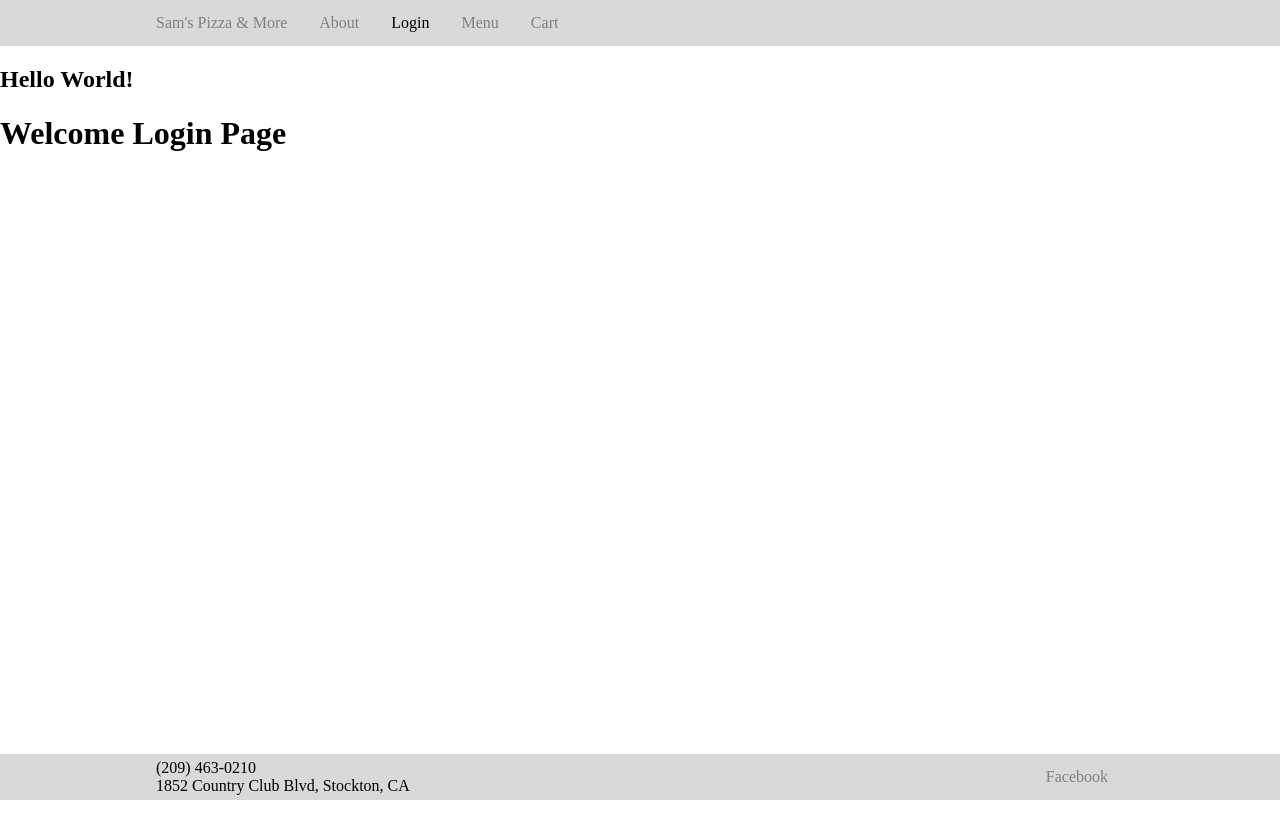
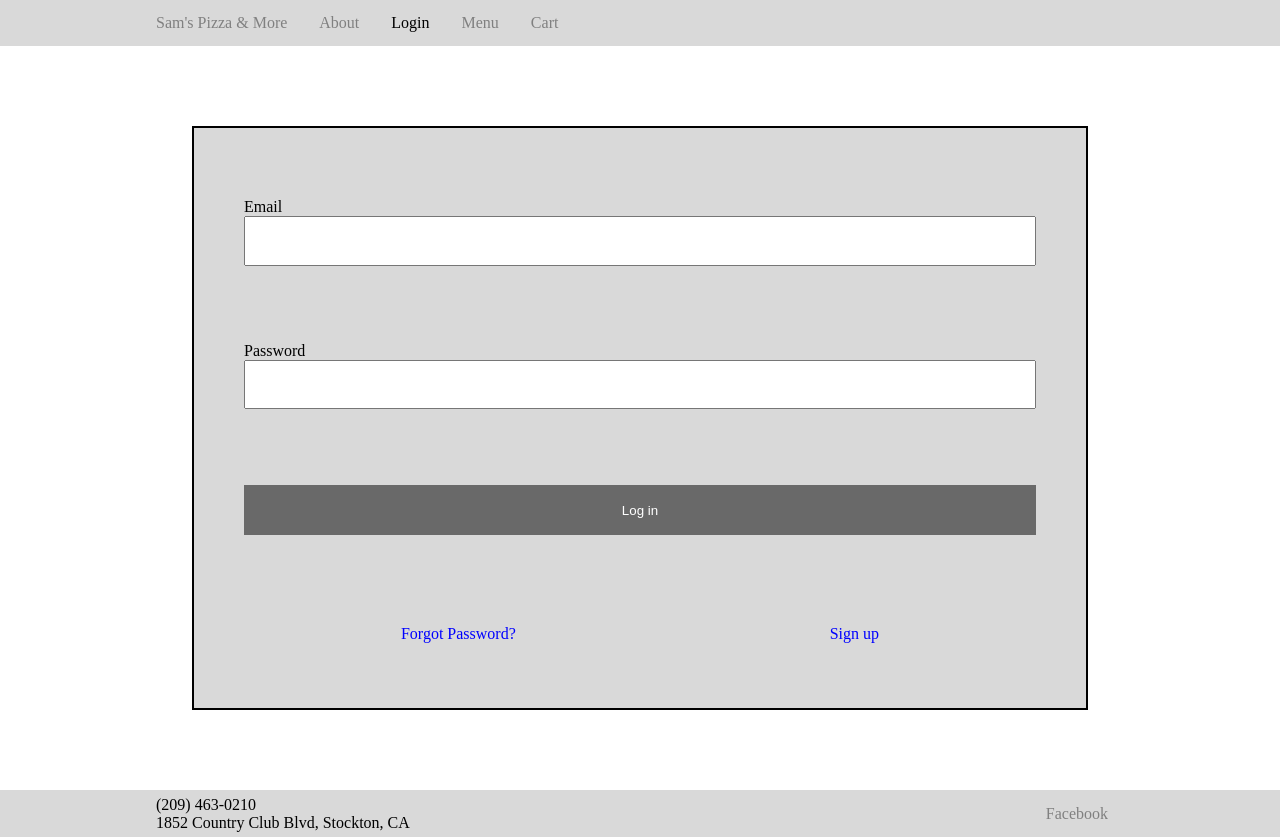
Before and after one commit to JLanderman/Big-Larry---Pizza-Website, a React (Create React App) app in the folder my-frontend/: page /login in a window 1280 px wide. Before the commit the page ends 800 px from the top, so only its background shows below. Built offline with nearby package versions, Linux system fonts and the light colour scheme.

Commit message:
BIG-92: Create login page

```diff
--- a/my-frontend/src/App.js
+++ b/my-frontend/src/App.js
@@ -4,7 +4,8 @@ import Navbar from './components/Navbar';
 import Footer from './components/Footer';
 import { BrowserRouter as Router, Routes, Route } from 'react-router-dom';
 import About from './pages/about';
-import { Home, Login, Menu, Cart } from './pages';
+import Login from './pages/login';
+import { Home, Menu, Cart } from './pages';
 
 const styles = {
 	appContainer : {
@@ -20,8 +21,8 @@ function App() {
 return (
 	<Router>
 	<div id="app-container" style={styles.appContainer}>
+		<Navbar />
 		<div id="content-wrap" style={styles.contentWrap}>
-				<Navbar />
 			<Routes>
 				<Route path='/' element={<Home/>} />
 				<Route path='/about' element={<About/>} />
--- a/my-frontend/src/pages/index.js
+++ b/my-frontend/src/pages/index.js
@@ -8,19 +8,6 @@ return (
 		</h2>
 		<h1>
 			Welcome Home Page
-		</h1>
-	</div>
-);
-};
-
-const Login = () => {
-return (
-	<div>
-		<h2>
-			Hello World!
-		</h2>
-		<h1>
-			Welcome Login Page
 		</h1>
 	</div>
 );
@@ -52,4 +39,4 @@ return (
 );
 };
 
-export { Home, Login, Menu, Cart };
+export { Home, Menu, Cart };
--- a/my-frontend/src/pages/login.js
+++ b/my-frontend/src/pages/login.js
@@ -1,16 +1,78 @@
 import React from 'react';
+import styled from 'styled-components';
+
+const styles = {
+  container: {
+    backgroundColor: '#D9D9D9',
+    margin: '10vh 15vw',
+    padding: '50px',
+    height: '60vh',
+    border: '2px solid black',
+    display: 'flex',
+    flexDirection: 'column',
+    justifyContent: 'space-around',
+    minWidth: '250px'
+  },
+  innerContainer: {
+    paddingTop: '20px',
+    width: '100%',
+    minHeight: '40px',
+    height: '100%'
+  },
+  linkContainer: {
+    width: '100%',
+    height: '40%',
+    display: 'flex',
+    flexDirection: 'row',
+    justifyContent: 'space-around',
+    alignItems: 'center',
+  },
+  input: {
+    boxSizing: 'border-box',
+    width: '100%',
+    minHeight: '40px',
+    height: '40%'
+  },
+  button: {
+    boxSizing: 'border-box',
+    width: '100%',
+    minHeight: '40px',
+    height: '40%',
+    backgroundColor: 'dimgray',
+    border: 'none',
+    cursor: 'pointer'
+  }
+}
+
+const Link = styled.a`
+color: blue;
+alignItems: center;
+cursor: pointer;
+&:hover {
+  opacity: 60%;
+	text-decoration: underline;
+}
+`;
 
 const Login = () => {
   return (
-    <div
-      style={{
-        display: 'flex',
-        justifyContent: 'Right',
-        alignItems: 'Right',
-        height: '100vh'
-      }}
-    >
-    </div>
+    <form style={styles.container}>
+      <div style={styles.innerContainer}>
+        <label htmlFor="email" style={styles.text}>Email</label><br/>
+        <input type="email" name="email" style={styles.input}></input>
+      </div>
+      <div style={styles.innerContainer}>
+        <label htmlFor="password">Password</label><br/>
+        <input type="password" name="password" style={styles.input}></input>
+      </div>
+      <div style={styles.innerContainer}>
+        <button name='login' style={styles.button}><text style={{color: 'white'}}>Log in</text></button>
+      </div>
+      <div style={styles.linkContainer}>
+        <Link>Forgot Password?</Link>
+        <Link>Sign up</Link>
+      </div>
+    </form>
   );
 };
 
```
Lines whose indentation alone changed are shown as unchanged.
